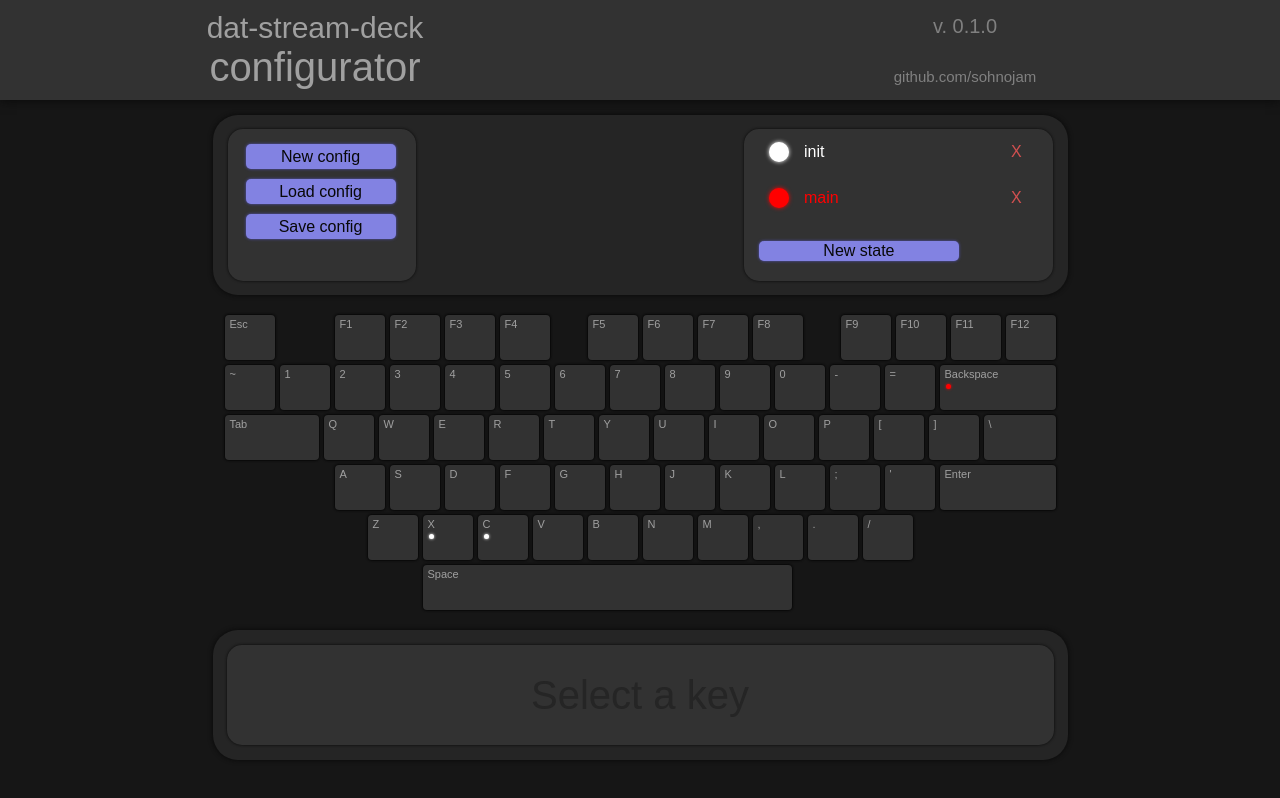
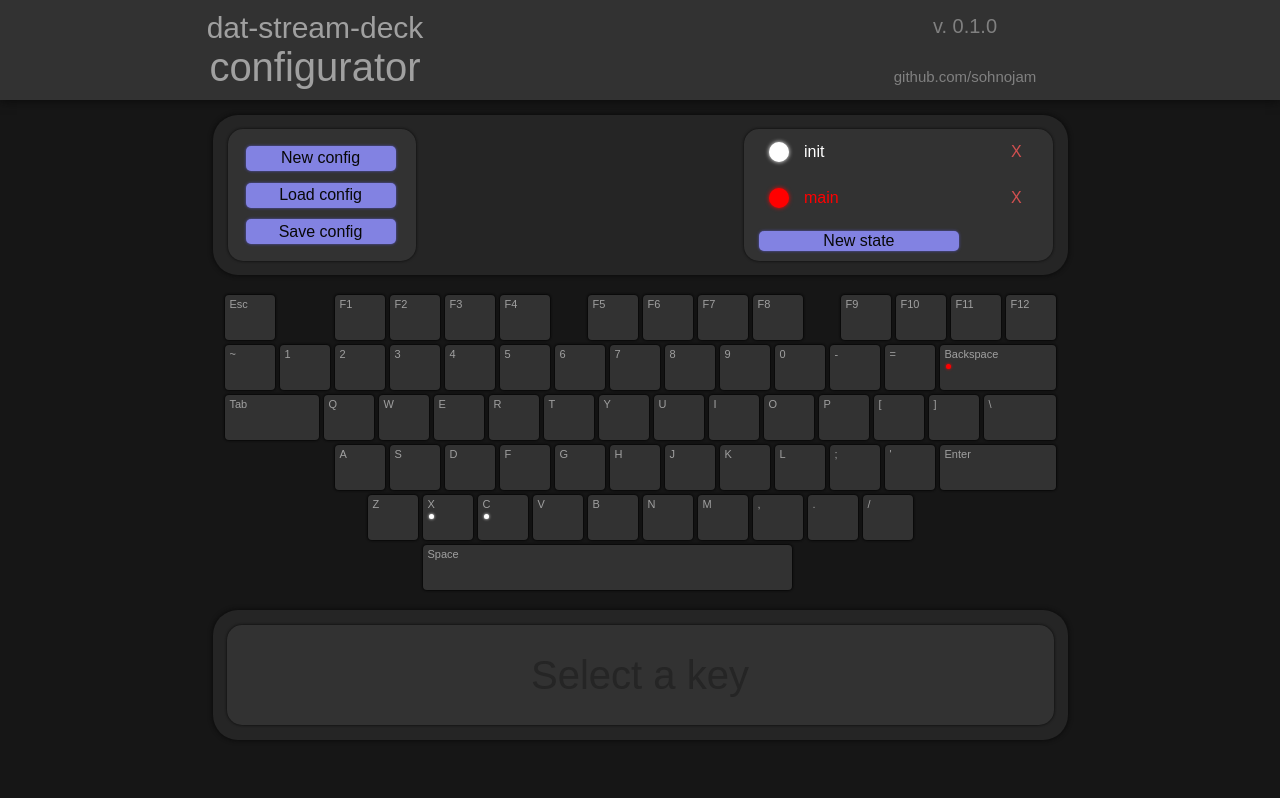
Before and after one commit to sohnojam/dat-stream-deck-configurator, a React (Create React App) app: page / in a window 1280 px wide. Shown: the top 798 px of the page. Built offline with nearby package versions, Linux system fonts and the light colour scheme.

Commit message:
minor fixes

```diff
--- a/src/App.js
+++ b/src/App.js
@@ -29,6 +29,7 @@ function App() {
       keys: []
     })
     setConfig(newConfig)
+    setConfigModified(true)
   }
 
   const modifyState = (stateName, state) => {
@@ -40,12 +41,14 @@ function App() {
       keys: newConfig.states[stateIndex].keys
     }
     setConfig(newConfig)
+    setConfigModified(true)
   }
 
   const removeState = (stateIndex) => {
     const newConfig = Object.assign({}, config)
     newConfig.states.splice(stateIndex, 1)
     setConfig(newConfig)
+    setConfigModified(true)
   }
 
   const setSelectedKeyHandler = (key) => {
@@ -66,6 +69,7 @@ function App() {
       actions: data.actions
     })
     setConfig(newConfig)
+    setConfigModified(true)
   }
 
   const modifyKey = (stateName, selectedKey, data) => {
@@ -79,6 +83,7 @@ function App() {
       actions: data.actions
     }
     setConfig(newConfig)
+    setConfigModified(true)
   }
 
   const removeKey = (stateName, selectedKey) => {
@@ -87,6 +92,7 @@ function App() {
     const keyIndex = newConfig.states[stateIndex].keys.findIndex(key => key.label === selectedKey.label)
     newConfig.states[stateIndex].keys.splice(keyIndex, 1)
     setConfig(newConfig)
+    setConfigModified(true)
   }
 
   const states = formatStates(config)
--- a/src/components/body/selected/index.js
+++ b/src/components/body/selected/index.js
@@ -35,12 +35,16 @@ function Selected({
     setIsEditing(null)
   }
 
+  const availableStates = states.filter(state => (
+    !selectedKeyStates.map(state => state.state).includes(state.name)
+  ))
+
   return (
     <div className="selected-container">
       {selectedKey ?
         isEditing ?
           <EditKeyAssignment
-            states={states}
+            states={availableStates}
             selectedState={selectedState}
             selectedKey={isEditing.selectedKey}
             currentAssignment={isEditing.currentAssignment}
--- a/src/components/body/selected/selected.css
+++ b/src/components/body/selected/selected.css
@@ -31,7 +31,8 @@
 .selected-assignments-container {
   width: 100%;
   min-height: 100px;
-  margin: 0 9px;
+  margin: 9px 9px;
+  grid-row-gap: 9px;
   display: grid;
   grid-template-columns: repeat(3, 32.5%);
   justify-content: space-between;
--- a/src/components/body/states/states.css
+++ b/src/components/body/states/states.css
@@ -21,7 +21,7 @@
   box-shadow: 0 0 3px 0 #080808;
   display: flex;
   flex-direction: column;
-  justify-content: flex-start;
+    justify-content: space-evenly;
   align-items: flex-start;
 }
 
@@ -122,7 +122,7 @@
   box-shadow: 0 0 3px 0 #080808;
   display: flex;
   flex-direction: column;
-  justify-content: flex-start;
+  justify-content: space-evenly;
   align-items: flex-start;
 }
 
@@ -131,7 +131,7 @@
   flex-direction: column;
   justify-content: flex-start;
   align-items: center;
-  margin: 5px 15px;
+  margin: 10px 15px;
 }
 
 .states-list-item {
@@ -185,7 +185,6 @@
 }
 
 .states-list-bottom {
-  margin: 10px 0;
   width: 100%;
   display: flex;
   flex-direction: row;
```
Also changed, not shown: 1 other file (tests, documents, lock files or other folders).
